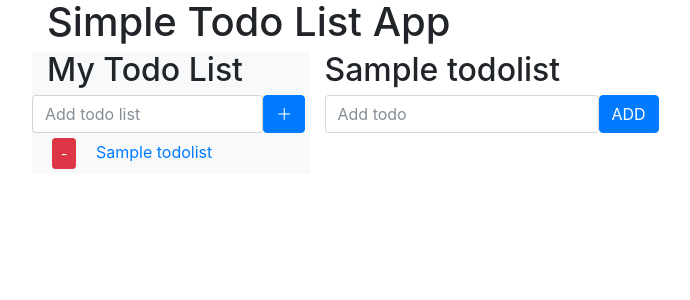
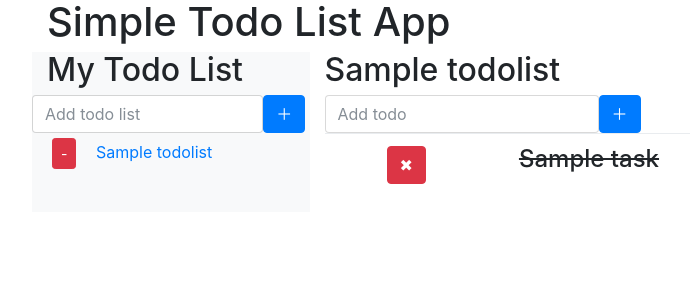
Before and after one commit to SShayashi/todo-list, a Django app: page /cms/home/task/1/ in a window 1280 px wide. Shown: the top 300 px of the page, without its empty margins (53-743 px from the left). Run offline with Django 3.2, Linux system fonts and the light colour scheme; tables that the repository leaves empty hold one stand-in row (values such as "Sample post"); some libraries are stand-ins or nearby versions.

Commit message:
Allow home.html to show both completed tasks and not completed tasks.

```diff
--- a/cms/templates/cms/home.html
+++ b/cms/templates/cms/home.html
@@ -55,15 +55,14 @@ $(function() {
                     {% csrf_token %}
                     <div class="form-group" >
                         <input type="text" class="form-control" name="task_name" placeholder="Add todo" required >
-                        <button type="submit" class="btn btn-primary" >ADD</button>
+                        <button type="submit" class="btn btn-primary" >＋</button>
                     </div>
                 </form>
 
                 <table class="table table-hover">
                   <tbody>
                     {% for task in tasks %}
-                        {% if task.is_completed %}
-                        {% else %}
+                        {% if not task.is_completed %}
                         <tr>
                           <th scope="row">
                             <form action="{% url 'cms:task_mod' list_id=list.id task_id=task.id %}" class="form-inline">
@@ -80,6 +79,25 @@ $(function() {
                           </td>
                         </tr>
                         {% endif %}
+                    {% endfor %}
+                    {% for task in tasks %}
+                        {% if task.is_completed %}
+                            <tr>
+                          <th scope="row">
+{#                            <form action="{% url 'cms:task_mod' list_id=list.id task_id=task.id %}" class="form-inline">#}
+{#                            <button type="submit" class="btn btn-success" >✔</button>#}
+{#                            </form>#}
+                          </th>
+                          <td>
+                              <form action="{% url 'cms:task_del' list_id=list.id task_id=task.id %}" class="form-inline">
+                                <button class="btn btn-danger" >✖︎</button>
+                              </form>
+                          </td>
+                          <td>
+                              <h4><s>{{ task.name }}</s></h4>
+                          </td>
+                        </tr>
+                     {% endif %}
                     {% endfor %}
                   </tbody>
                 </table>
```
